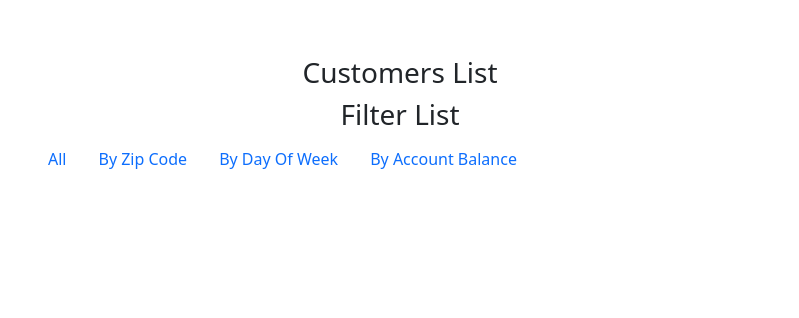
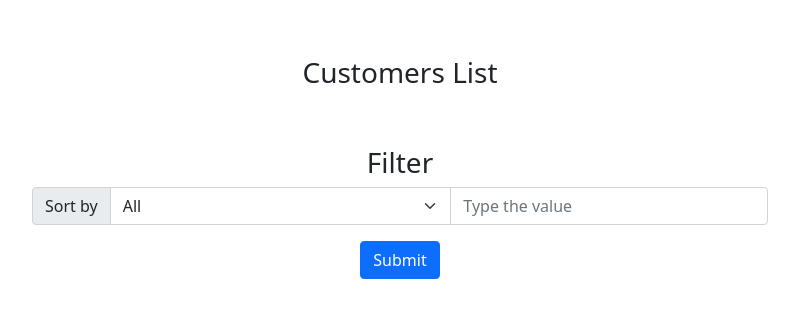
Before and after one commit to danielramirez0/trash_collector, a Django app: template trash_collector/employees/templates/employees/customers.html in a window 1280 px wide. Shown: the part 56-374 px from the top of the page, without its empty margins (240-1039 px from the left). Run offline with Django 3.2, Linux system fonts and the light colour scheme; the template is opened without the code that fills it, so the values that code supplies are empty; the visitor is signed in with stand-in values (Sample User, id 1).

Commit message:
Add filter dropdown with manually typed valueson employee customers view form

```diff
--- a/trash_collector/employees/templates/employees/customers.html
+++ b/trash_collector/employees/templates/employees/customers.html
@@ -18,14 +18,24 @@
     </div>
     {% endfor %}
 </div>
-<div class="row">
-    <h3>Filter List</h3>
-    <div class="btn-group" role="group" aria-label="Filters">
-        <a class="nav-item nav-link" href="{% url 'employees:customers'%}?sort_by=All">All</a>
-        <a class="nav-item nav-link" href="{% url 'employees:customers'%}?sort_by=zip_code&value=10001">By Zip Code</a>
-        <a class="nav-item nav-link" href="{% url 'employees:customers'%}?sort_by=weekly_pickup&value=Monday">By Day Of Week</a>
-        <a class="nav-item nav-link" href="{% url 'employees:customers'%}?sort_by=balance&value=20">By Account Balance</a>
-    </div>
+<div class="row mt-4 mb-4">
+    <h3 class="mt-4">Filter</h3>
+    <form action="{% url 'employees:customers' %}" method="post" id="filter">
+        {% csrf_token %}
+        <div class="input-group mb-3">
+            <label class="input-group-text" for="sort-method">Sort by</label>
+            <select id='sort-method' name='sort-method' class="form-select" aria-label="Select sort method"
+                form="filter">
+                <option value="All" selected>All</option>
+                <option value="zip_code">Zip Code</option>
+                <option value="weekly_pickup">Pickup Day of Week</option>
+                <option value="balance">Balance Due</option>
+            </select>
+            <input id="sort-value" name="sort-value" type="text" class="form-control" placeholder="Type the value"
+                aria-label="search value" />
+        </div>
+        <button type="submit" class="btn btn-primary" value="Submit">Submit</button>
+    </form>
 </div>
 
 {% else %}
--- a/trash_collector/employees/templates/employees/employee_base.html
+++ b/trash_collector/employees/templates/employees/employee_base.html
@@ -2,6 +2,6 @@
 
 {% block navbar %}
     <a class="nav-item nav-link" href="{% url 'employees:index' %}">Home</a>
-    <a class="nav-item nav-link" href="{% url 'employees:customers' %}?sort_by=All">Customers</a>
+    <a class="nav-item nav-link" href="{% url 'employees:customers' %}?sort-method=All">Customers</a>
     <a class="nav-item nav-link" href="{% url 'employees:edit_profile' %}">Edit Profile</a>
 {% endblock %}
```
Also changed, not shown: trash_collector/employees/views.py (+17 -14 lines).
